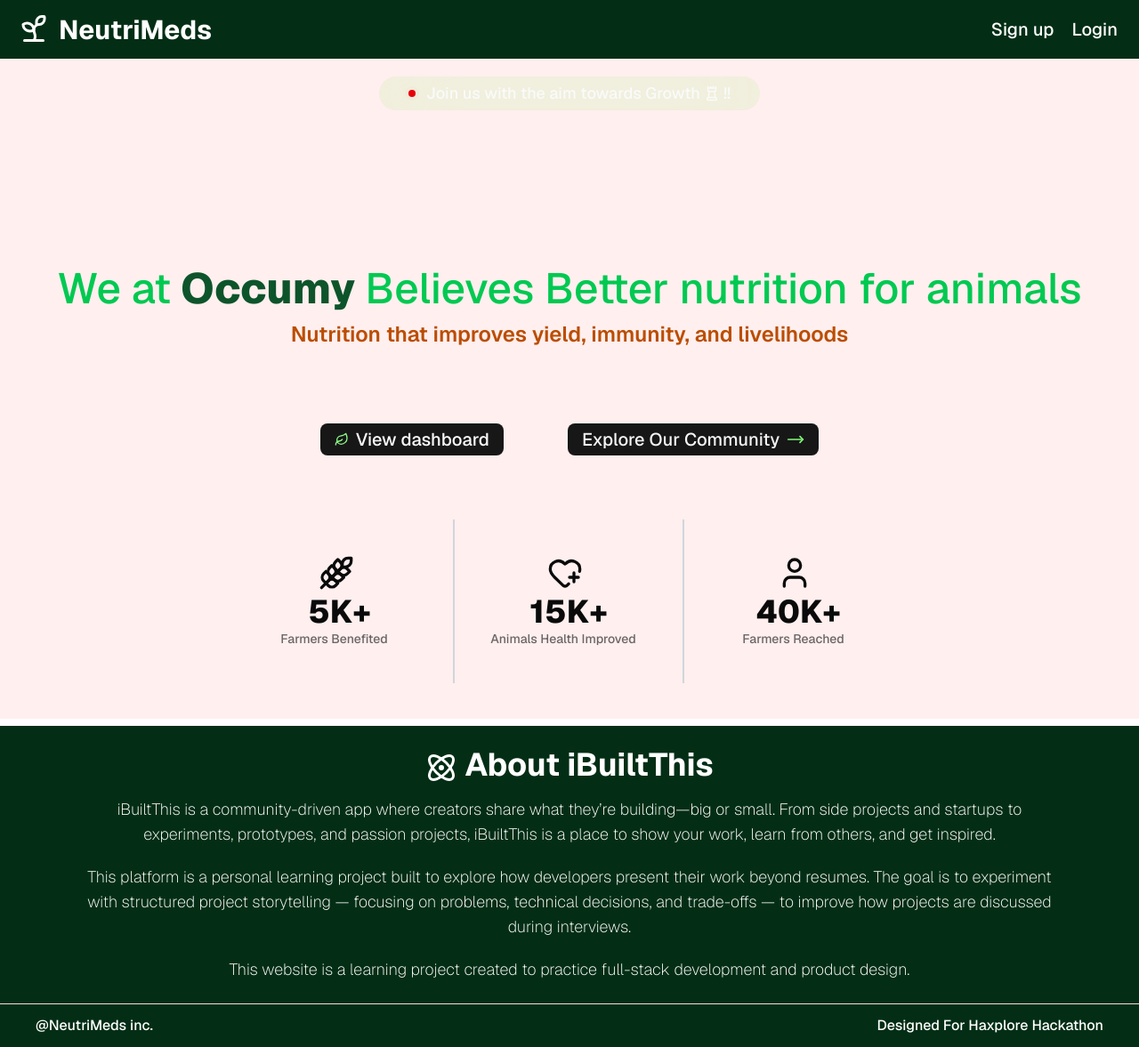
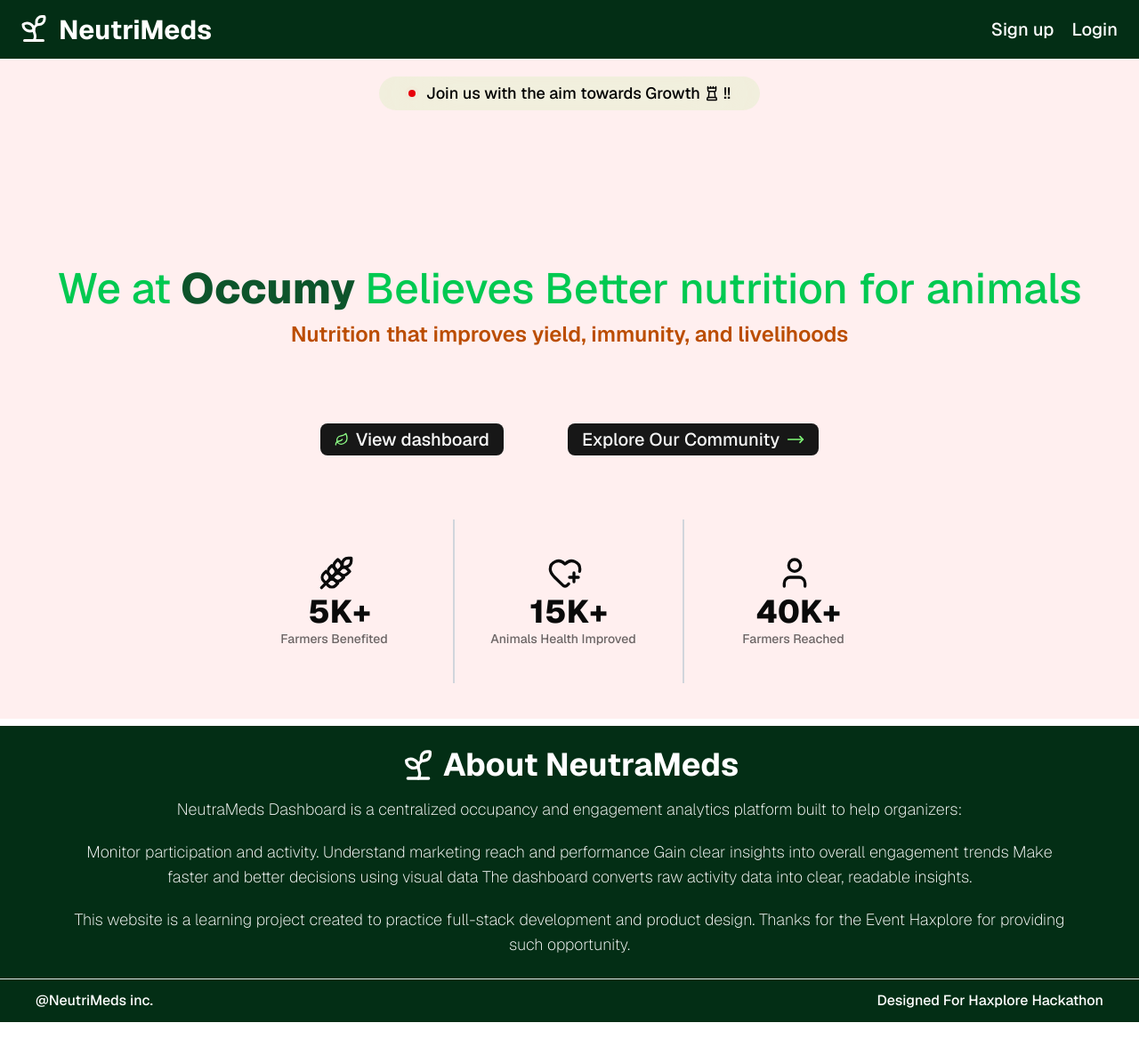
Before and after one commit to Abhi-corebits/NeutraMeds-Haxplore-, a Next.js app: page / in a window 1280 px wide. Shown: the whole page at 89% size. After the commit the page ends 1149 px from the top, so only its background shows below. Built offline with nearby package versions, Linux system fonts and the light colour scheme.

Commit message:
Refining

```diff
--- a/components/landingPage/Home.tsx
+++ b/components/landingPage/Home.tsx
@@ -48,7 +48,7 @@ function HomePage() {
                             <span className="absolute inline-flex h-full w-full animate-ping rounded-full bg-red-500 opacity-75"></span>
                             <span className="relative inline-flex size-2 rounded-full bg-red-600"></span>
                         </span>
-                        <h1 className="flex text-center items-center gap-1">Join us with the aim towards Growth<ChessRookIcon size={18}/>!!</h1>
+                        <h1 className="flex text-center text-black items-center gap-1">Join us with the aim towards Growth<ChessRookIcon size={18}/>!!</h1>
                     </Link>
                 </Badge>
                 <div className="pt-6 text-green-500">
@@ -64,7 +64,7 @@ function HomePage() {
                         </Link>
                     </Button>
                     <Button className="hover:scale-105">
-                        <Link href={"/explore"} className="flex gap-1 items-center">
+                        <Link href={"https://share.google/K1BYkHidXigZElAlE"} className="flex gap-1 items-center">
                             <h1 className="flex text-xl font-sm items-center text-center gap-2 text-muted" >Explore Our Community <MoveRightIcon className="size-5 relative inset-y-[0.45px] text-[#81fa78]" /></h1>
                         </Link>
                     </Button>
--- a/components/landingPage/about.tsx
+++ b/components/landingPage/about.tsx
@@ -1,17 +1,17 @@
-import { AtomIcon, GemIcon, LucideArrowBigUpDash, TvIcon } from "lucide-react";
+import { AtomIcon, GemIcon, LucideArrowBigUpDash, Sprout, TvIcon } from "lucide-react";
 import Fadein from "../ui/fadein";
 
 export default function About() {
     return (
         <div className="bg-green-950 pb-6 text-white">
             <Fadein>
-            <p className="flex text-center justify-center font-bold text-4xl pt-6 gap-2 pb-4 "> <AtomIcon className="-translate-y-[-5px] size-9"/>About iBuiltThis </p>
+            <p className="flex text-center content-center justify-center font-bold text-4xl pt-6 gap-2 pb-4 "> <Sprout className="size-10"/>About NeutraMeds </p>
             <div className="text-center font-extralight text-lg space-y-5 pl-20 pr-20 ">
-               <p>iBuiltThis is a community-driven app where creators share what they’re building—big or small. From side projects and startups to experiments, prototypes, and passion projects, iBuiltThis is a place to show your work, learn from others, and get inspired.</p>
+                    <p>NeutraMeds Dashboard is a centralized occupancy and engagement analytics platform built to help organizers:</p>
 
-                <p>This platform is a personal learning project built to explore how developers present their work beyond resumes. The goal is to experiment with structured project storytelling — focusing on problems, technical decisions, and trade-offs — to improve how projects are discussed during interviews.</p>
+                    <p>Monitor participation and activity. Understand marketing reach and performance Gain clear insights into overall engagement trends Make faster and better decisions using visual data The dashboard converts raw activity data into clear, readable insights.</p>
 
-                <p>This website is a learning project created to practice full-stack development and product design.</p>
+                    <p>This website is a learning project created to practice full-stack development and product design. Thanks for the Event Haxplore for providing such opportunity.</p>
             </div>
             </Fadein>
         </div>
--- a/components/loginPage/form.tsx
+++ b/components/loginPage/form.tsx
@@ -31,7 +31,7 @@ export default function Login() {
                 }).then((res) => res.json())
 
                 if(res.valid)
-                    window.location.href ="/profile"
+                    window.location.href ="/dashboard"
 
                 setIsvalid(res.valid)
                 setValidmsg(res.msg)
```
